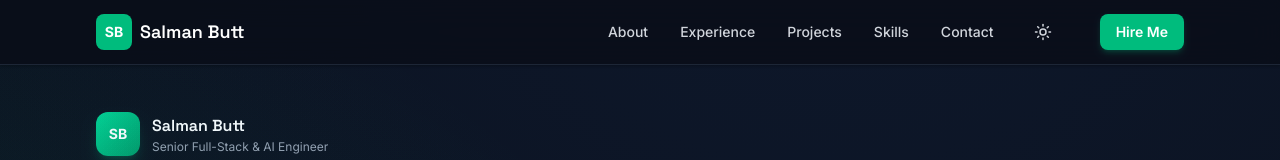
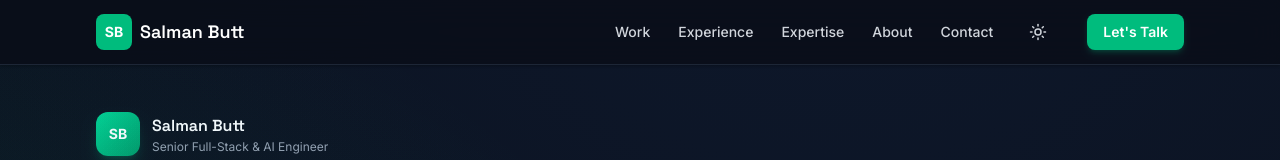
Before and after one commit to salman0butt/portfolio, a Next.js app: page / in a window 1280 px wide. Shown: the top 160 px of the page. Built offline with nearby package versions, Linux system fonts and the light colour scheme.

Commit message:
refactor: align navigation with recruiter-first flow

```diff
--- a/components/Navbar.tsx
+++ b/components/Navbar.tsx
@@ -5,10 +5,10 @@ import { Menu, X, Sun, Moon } from 'lucide-react';
 import { motion, AnimatePresence } from 'framer-motion';
 
 const navLinks = [
+  { label: 'Work', href: '#projects' },
+  { label: 'Experience', href: '#experience' },
+  { label: 'Expertise', href: '#skills' },
   { label: 'About', href: '#about' },
-  { label: 'Experience', href: '#experience' },
-  { label: 'Projects', href: '#projects' },
-  { label: 'Skills', href: '#skills' },
   { label: 'Contact', href: '#contact' },
 ];
 
@@ -30,7 +30,7 @@ export default function Navbar() {
 
   useEffect(() => {
     const handleScroll = () => setScrolled(window.scrollY > 20);
-    window.addEventListener('scroll', handleScroll);
+    window.addEventListener('scroll', handleScroll, { passive: true });
     return () => window.removeEventListener('scroll', handleScroll);
   }, []);
 
@@ -50,14 +50,14 @@ export default function Navbar() {
 
   return (
     <nav
+      aria-label="Primary navigation"
       className={`fixed top-0 left-0 right-0 z-50 navbar-blur transition-shadow duration-300 ${
         scrolled ? 'shadow-lg' : ''
       }`}
     >
       <div className="max-w-6xl mx-auto px-4 sm:px-6 lg:px-8">
         <div className="flex items-center justify-between h-16">
-          {/* Logo */}
-          <a href="#hero" className="flex items-center gap-2 group">
+          <a href="#hero" className="flex items-center gap-2 group" aria-label="Salman Butt home">
             <span className="flex items-center justify-center w-9 h-9 rounded-lg bg-emerald-500 text-white font-bold text-sm">
               SB
             </span>
@@ -66,8 +66,7 @@ export default function Navbar() {
             </span>
           </a>
 
-          {/* Desktop links */}
-          <div className="hidden md:flex items-center gap-8">
+          <div className="hidden md:flex items-center gap-7">
             {navLinks.map((link) => (
               <a
                 key={link.href}
@@ -79,24 +78,23 @@ export default function Navbar() {
             ))}
             <button
               onClick={toggleTheme}
-              aria-label="Toggle theme"
+              aria-label={dark ? 'Switch to light theme' : 'Switch to dark theme'}
               className="p-2 rounded-lg text-gray-600 dark:text-gray-300 hover:bg-gray-200 dark:hover:bg-gray-700 transition-colors"
             >
               {dark ? <Sun size={18} /> : <Moon size={18} />}
             </button>
             <a
               href="mailto:salman0butt@gmail.com"
-              className="ml-2 px-4 py-2 rounded-lg bg-emerald-500 text-white text-sm font-semibold hover:bg-emerald-600 transition-colors shadow-md shadow-emerald-500/20"
+              className="ml-1 px-4 py-2 rounded-lg bg-emerald-500 text-white text-sm font-semibold hover:bg-emerald-600 transition-colors shadow-md shadow-emerald-500/20"
             >
-              Hire Me
+              Let&apos;s Talk
             </a>
           </div>
 
-          {/* Mobile controls */}
           <div className="flex md:hidden items-center gap-2">
             <button
               onClick={toggleTheme}
-              aria-label="Toggle theme"
+              aria-label={dark ? 'Switch to light theme' : 'Switch to dark theme'}
               className="p-2 rounded-lg text-gray-600 dark:text-gray-300 hover:bg-gray-200 dark:hover:bg-gray-700 transition-colors"
             >
               {dark ? <Sun size={18} /> : <Moon size={18} />}
@@ -104,6 +102,8 @@ export default function Navbar() {
             <button
               onClick={() => setMobileOpen(!mobileOpen)}
               aria-label="Toggle menu"
+              aria-expanded={mobileOpen}
+              aria-controls="mobile-navigation"
               className="p-2 rounded-lg text-gray-600 dark:text-gray-300 hover:bg-gray-200 dark:hover:bg-gray-700 transition-colors"
             >
               {mobileOpen ? <X size={22} /> : <Menu size={22} />}
@@ -112,39 +112,50 @@ export default function Navbar() {
         </div>
       </div>
 
-      {/* Mobile menu - slides in from right */}
       <AnimatePresence>
         {mobileOpen && (
           <motion.div
+            id="mobile-navigation"
             initial={{ x: '100%' }}
             animate={{ x: 0 }}
             exit={{ x: '100%' }}
             transition={{ type: 'tween', duration: 0.3 }}
-            className="fixed top-16 right-0 bottom-0 w-64 bg-white dark:bg-gray-900 shadow-2xl border-l border-gray-200 dark:border-gray-700 md:hidden z-40"
+            className="fixed top-16 right-0 bottom-0 w-72 bg-white dark:bg-gray-900 shadow-2xl border-l border-gray-200 dark:border-gray-700 md:hidden z-40"
           >
-            <div className="flex flex-col p-6 gap-4">
-              {navLinks.map((link, i) => (
+            <div className="flex flex-col p-6 gap-3">
+              {navLinks.map((link, index) => (
                 <motion.a
                   key={link.href}
                   href={link.href}
                   onClick={handleLinkClick}
                   initial={{ opacity: 0, x: 20 }}
                   animate={{ opacity: 1, x: 0 }}
-                  transition={{ delay: i * 0.05 }}
-                  className="text-base font-medium text-gray-700 dark:text-gray-200 hover:text-emerald-500 dark:hover:text-emerald-400 transition-colors py-2 border-b border-gray-100 dark:border-gray-800"
+                  transition={{ delay: index * 0.04 }}
+                  className="text-base font-medium text-gray-700 dark:text-gray-200 hover:text-emerald-500 dark:hover:text-emerald-400 transition-colors py-3 border-b border-gray-100 dark:border-gray-800"
                 >
                   {link.label}
                 </motion.a>
               ))}
               <motion.a
+                href="/Salman_Butt_Resume.pdf"
+                download
+                onClick={handleLinkClick}
+                initial={{ opacity: 0, x: 20 }}
+                animate={{ opacity: 1, x: 0 }}
+                transition={{ delay: navLinks.length * 0.04 }}
+                className="text-base font-medium text-gray-700 dark:text-gray-200 hover:text-emerald-500 dark:hover:text-emerald-400 transition-colors py-3 border-b border-gray-100 dark:border-gray-800"
+              >
+                Resume
+              </motion.a>
+              <motion.a
                 href="mailto:salman0butt@gmail.com"
                 onClick={handleLinkClick}
                 initial={{ opacity: 0, x: 20 }}
                 animate={{ opacity: 1, x: 0 }}
-                transition={{ delay: navLinks.length * 0.05 }}
+                transition={{ delay: (navLinks.length + 1) * 0.04 }}
                 className="mt-2 px-4 py-2.5 rounded-lg bg-emerald-500 text-white text-center text-sm font-semibold hover:bg-emerald-600 transition-colors shadow-md shadow-emerald-500/20"
               >
-                Hire Me
+                Let&apos;s Talk
               </motion.a>
             </div>
           </motion.div>
```
